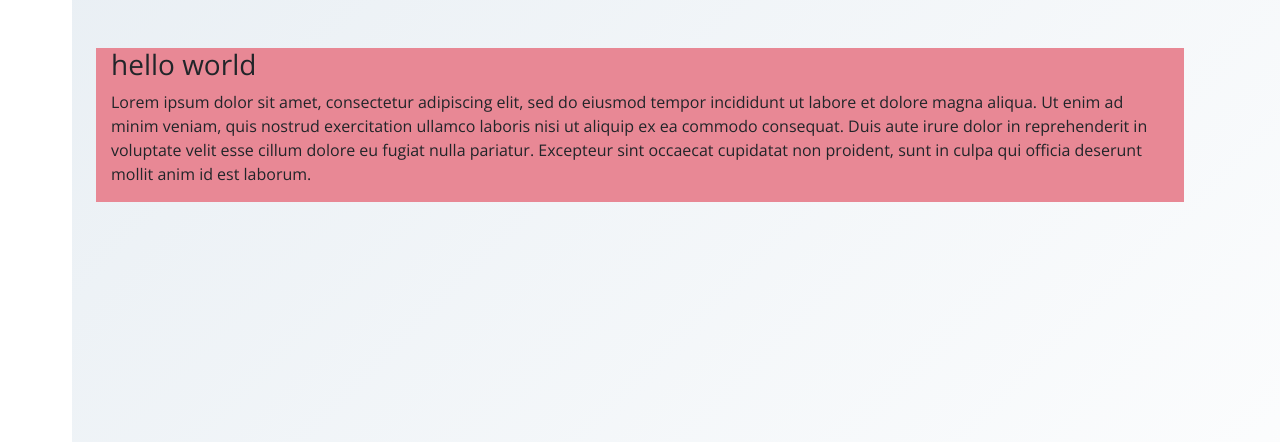
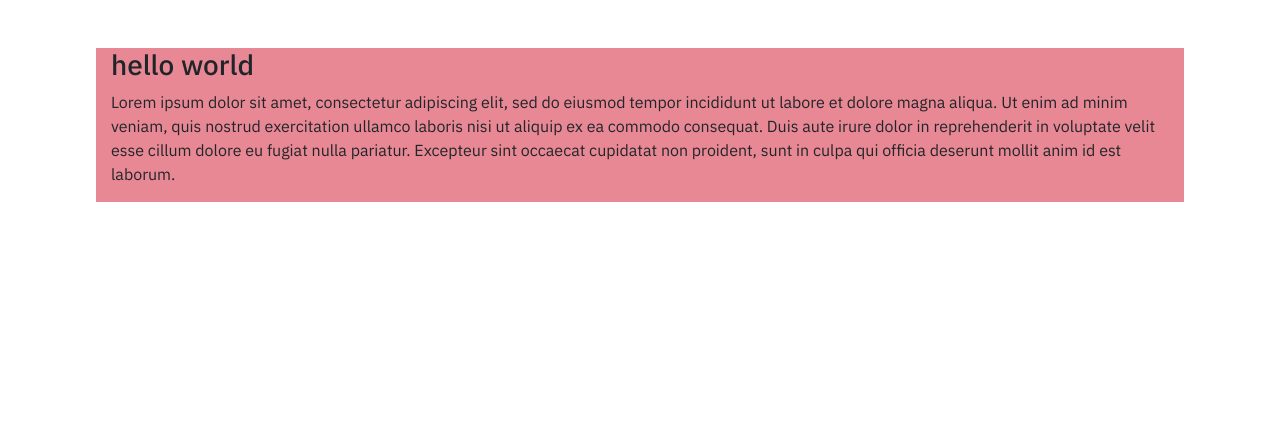
Before and after one commit to tokonoma/portfolio, a PHP site: page /portfolio.php in a window 1280 px wide. Shown: the top 442 px of the page. Run offline with PHP 8.4, Linux system fonts and the light colour scheme; data that the repository does not hold is empty; some libraries are stand-ins or nearby versions.

Commit message:
adds ibm font

```diff
--- a/assets/css/custom.css
+++ b/assets/css/custom.css
@@ -8,10 +8,13 @@ html{
 }
 
 body{
-	font-family: 'Open Sans', arial, sans-serif;
+	font-family: 'IBM Plex Sans', sans-serif;
 	font-size: 16px;
 	margin-bottom: 60px;
 	height: 100%;
+}
+
+.gradient-1{
 	background: linear-gradient(135deg, #e9eff4 0%,#ffffff 100%);
 }
 
--- a/views/header.php
+++ b/views/header.php
@@ -17,7 +17,7 @@
     <link href="assets/css/custom.css" rel="stylesheet">
 
     <!--web font-->
-    <link href="https://fonts.googleapis.com/css?family=Open+Sans:400,400i,600,600i,700,700i" rel="stylesheet">
+    <link href="https://fonts.googleapis.com/css?family=IBM+Plex+Sans:400,400i,500,500i,700" rel="stylesheet">
 
     <!--[if lt IE 9]><script src=../assets/js/ie8-responsive-file-warning.js></script><![endif]-->
     <!--[if lt IE 9]> <script src=https://oss.maxcdn.com/html5shiv/3.7.3/html5shiv.min.js></script> <script src=https://oss.maxcdn.com/respond/1.4.2/respond.min.js></script> <![endif]-->
@@ -30,4 +30,4 @@
     <!--<link href="/favicon.ico" rel="icon">-->
 </head>
 
-<body class="hakushi">
+<body>
```
